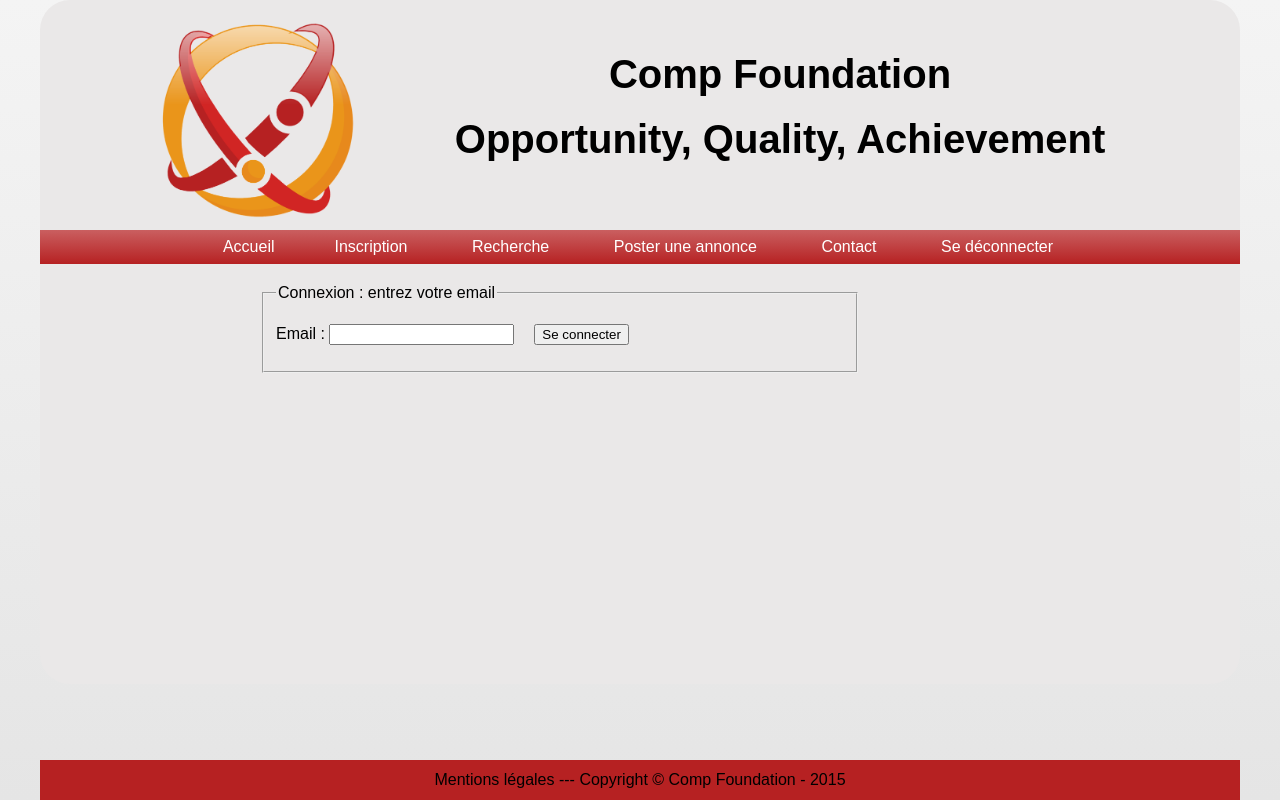
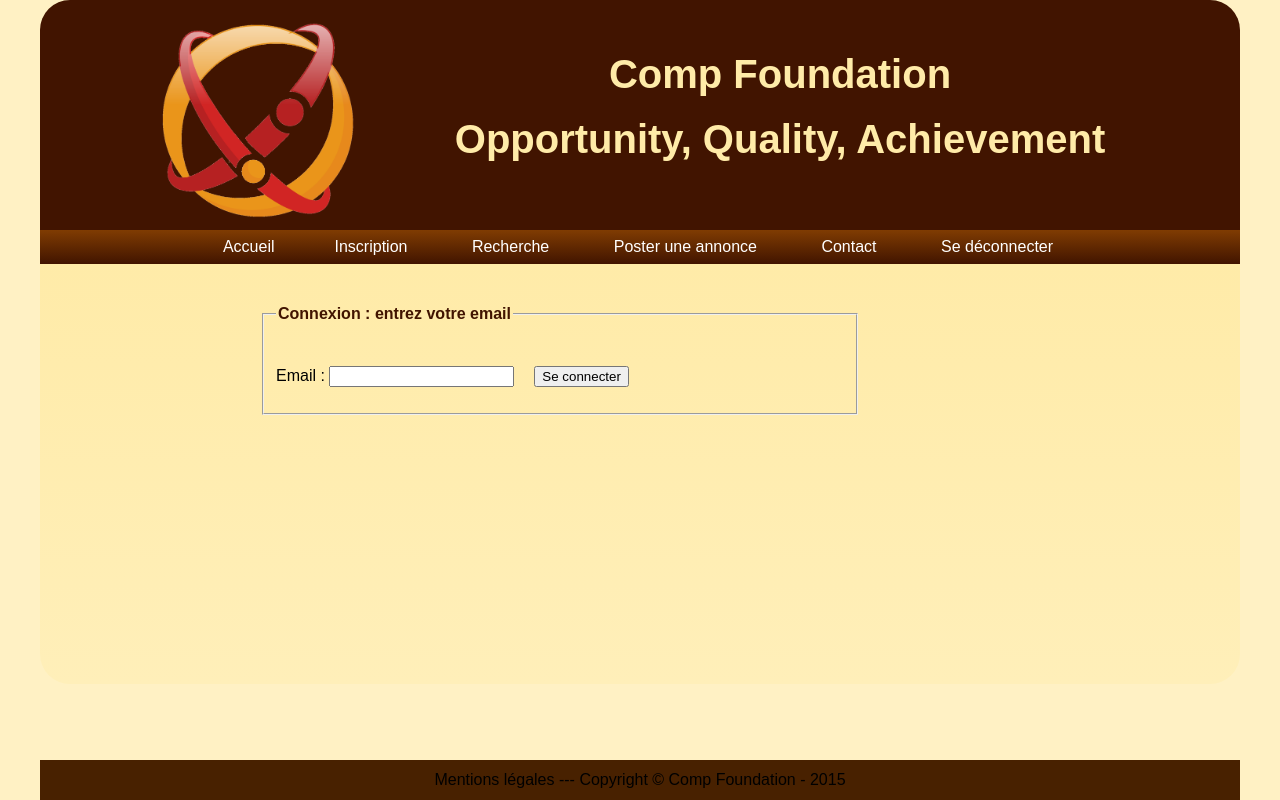
Before and after one commit to MarineLH/PROJET_PHP_RSRM, a PHP site: page /index.php in a window 1280 px wide. Run offline with PHP 8.4, Linux system fonts and the light colour scheme.

Commit message:
modifications CSS
du marron, beaucoup de marron

```diff
--- a/siteProjetfusion2/css/global.css
+++ b/siteProjetfusion2/css/global.css
@@ -2,16 +2,17 @@ html, body{
     max-width: 1200px;
     margin: auto;
     padding: 0;
-    background-image:-webkit-linear-gradient(top, #f4f4f4 0%, #e5e5e5 100%);
-    background-image:linear-gradient(to bottom, #f4f4f4 0%, #e5e5e5 100%);
+    background-color: #fff1c4;
     height: 100%;
-    background-attachment: fixed;
-    background-repeat: no-repeat;
     font-family: arial;
 
 }
+h4, h2{
+	color : #411400;
+}
+
 .top{
-    background-color: #eae8e8;
+    background-color: #411400;
     margin: auto;
     padding: 15px;
     height: 200px;
@@ -29,6 +30,7 @@ html, body{
     margin-right: 20px;
     text-align: center;
     font-style: italic bold;
+	color : #ffeba8;
 }
 #menu, #menu ul{
     padding:0;
@@ -60,18 +62,17 @@ html, body{
 }
 /* background des liens menus */
 #menu, #menu li{
-    background-color: #6f2424;
-    background-image:-webkit-linear-gradient(top, #CA5F60 0%, #B62122 100%);
-    background-image:linear-gradient(to bottom, #CA5F60 0%, #B62122 100%);
+    background-image:-webkit-linear-gradient(top, #803c02 0%, #411400 100%);
+    background-image:linear-gradient(to bottom, #803c02 0%, #411400 100%);
 }
 /* background des liens sous menus */
 #menu li li{
-    background:#CA5F60;
+    background:#efc067;
 }
 
 /* background des liens menus et sous menus au survol */
 #menu li:hover, #menu li li:hover{
-    background:#d44c0f;
+    background:#904200;
 }
 /* les a href */
 #menu a{
@@ -95,18 +96,23 @@ html, body{
     /* equal to footer height */
     margin: 0 auto -40px;
 }
+
+   /*background-image:-webkit-linear-gradient(top, #ffeba8 0%, #ffefb9 100%);
+    background-image:linear-gradient(to bottom, #ffeba8 0%, #ffefb9 100%);*/
 .wrapper{
     min-height: 400px;
-    background-color: #eae8e8;
+	background-image:-webkit-linear-gradient(top, #ffeba8 0%, #ffefb9 100%);
+    background-image:linear-gradient(to bottom, #ffeba8 0%, #ffefb9 100%);
     border-bottom-left-radius: 30px;
     border-bottom-right-radius: 30px;
     padding: 10px;
+	overflow: auto;
 }
 .footer, .push{
     line-height: 40px;
     height: 40px;
 }
 .footer{
-    background-color: #B62122;
+    background-color: #482100;
     text-align: center;
 }
--- a/siteProjetfusion2/index.php
+++ b/siteProjetfusion2/index.php
@@ -40,7 +40,7 @@
                 {
                 ?>
                 <form method="post" action="<?php $_PHP_SELF ?>">
-				    <fieldset><legend>Connexion : entrez votre email</legend>
+					<fieldset><legend><h4>Connexion : entrez votre email</h4></legend>
                     <p><label for="email">Email : </label><span><input type="text" name="email" tabindex="1" required autocomplete="off"/></span><input value="Se connecter" class="button" name="bt_conn" type="submit"/></p>
                     </fieldset>
                 </form>
```
